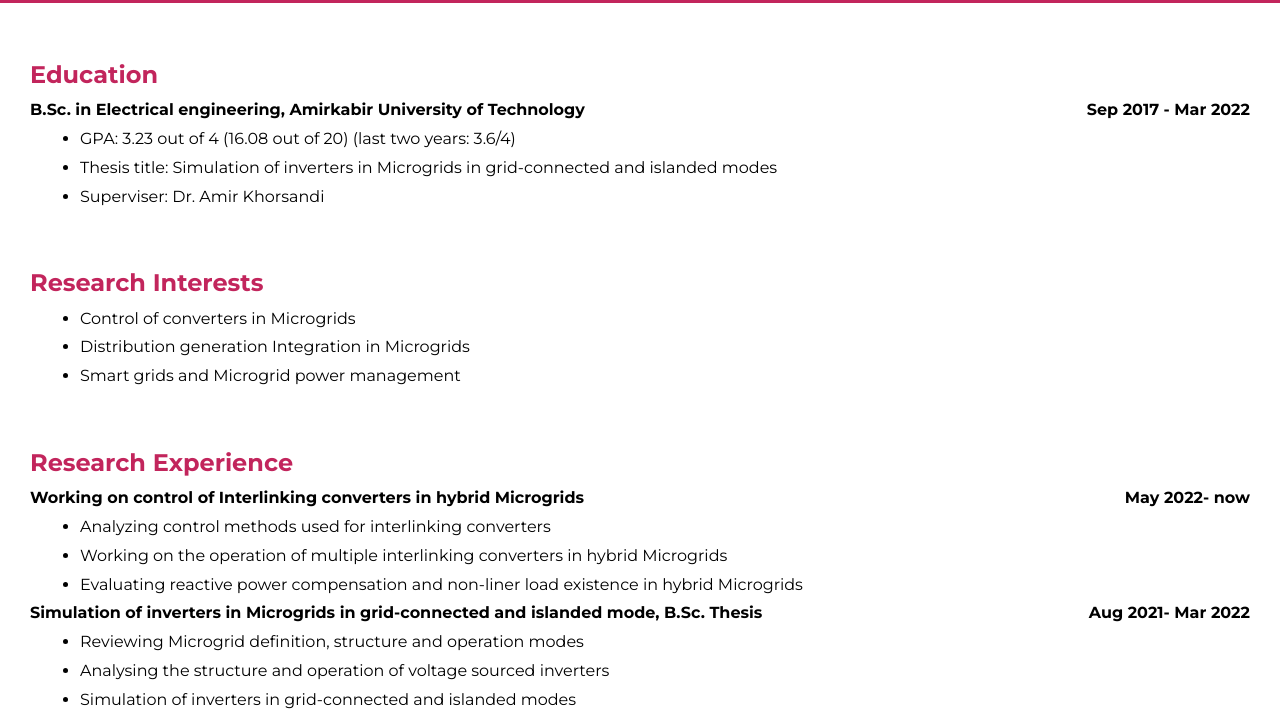
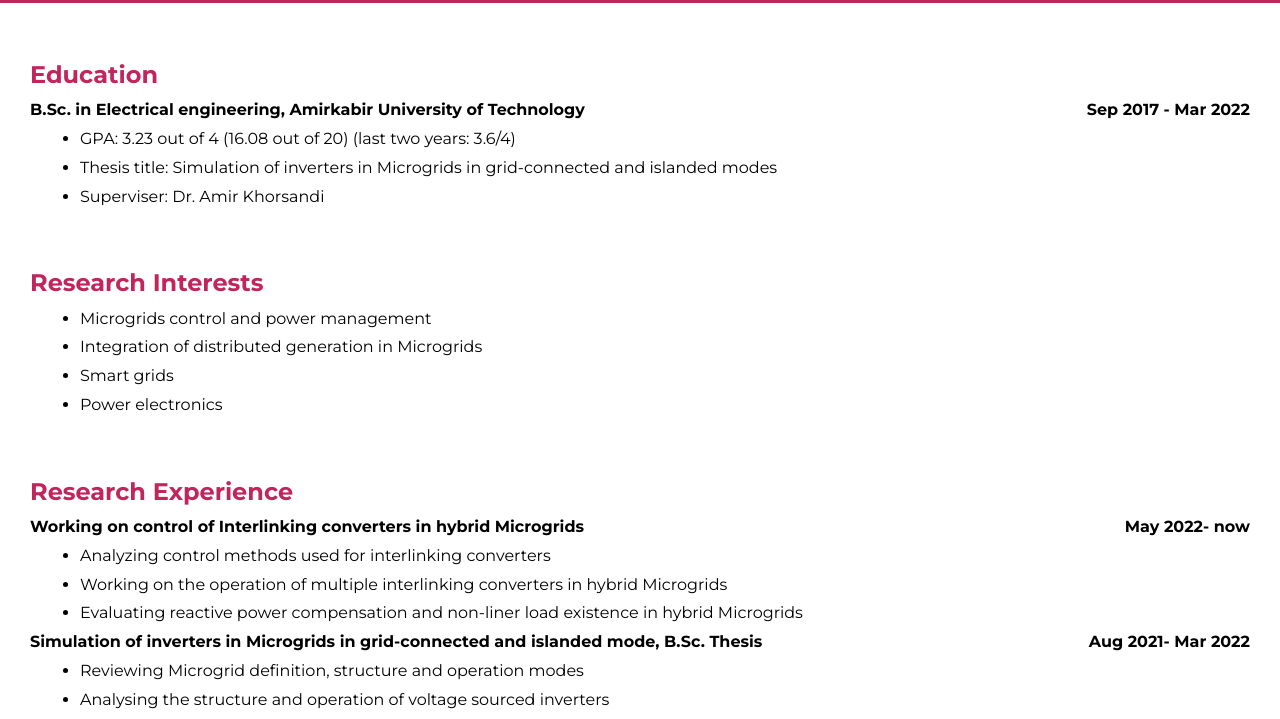
Before and after one commit to pouriator/SeyedPouriaMiri, a plain HTML site: page mycv.html in a window 1280 px wide. Shown: the part 81-800 px from the top of the page. Drawn offline with Linux system fonts and the light colour scheme.

Commit message:
Change the interests
I just edited my research interests

```diff
--- a/mycv.html
+++ b/mycv.html
@@ -45,9 +45,10 @@
       <div class="cv-section">
         <h2 class="cv-heading">Research Interests</h2>
         <ul class="cv-list">
-          <li>Control of converters in Microgrids</li>
-          <li>Distribution generation Integration in Microgrids</li>
-          <li>Smart grids and Microgrid power management</li>
+          <li>Microgrids control and power management</li>
+          <li>Integration of distributed generation in Microgrids</li>
+          <li>Smart grids</li>
+          <li>Power electronics</li>
         </ul>
       </div>
       <div class="cv-section">
```
